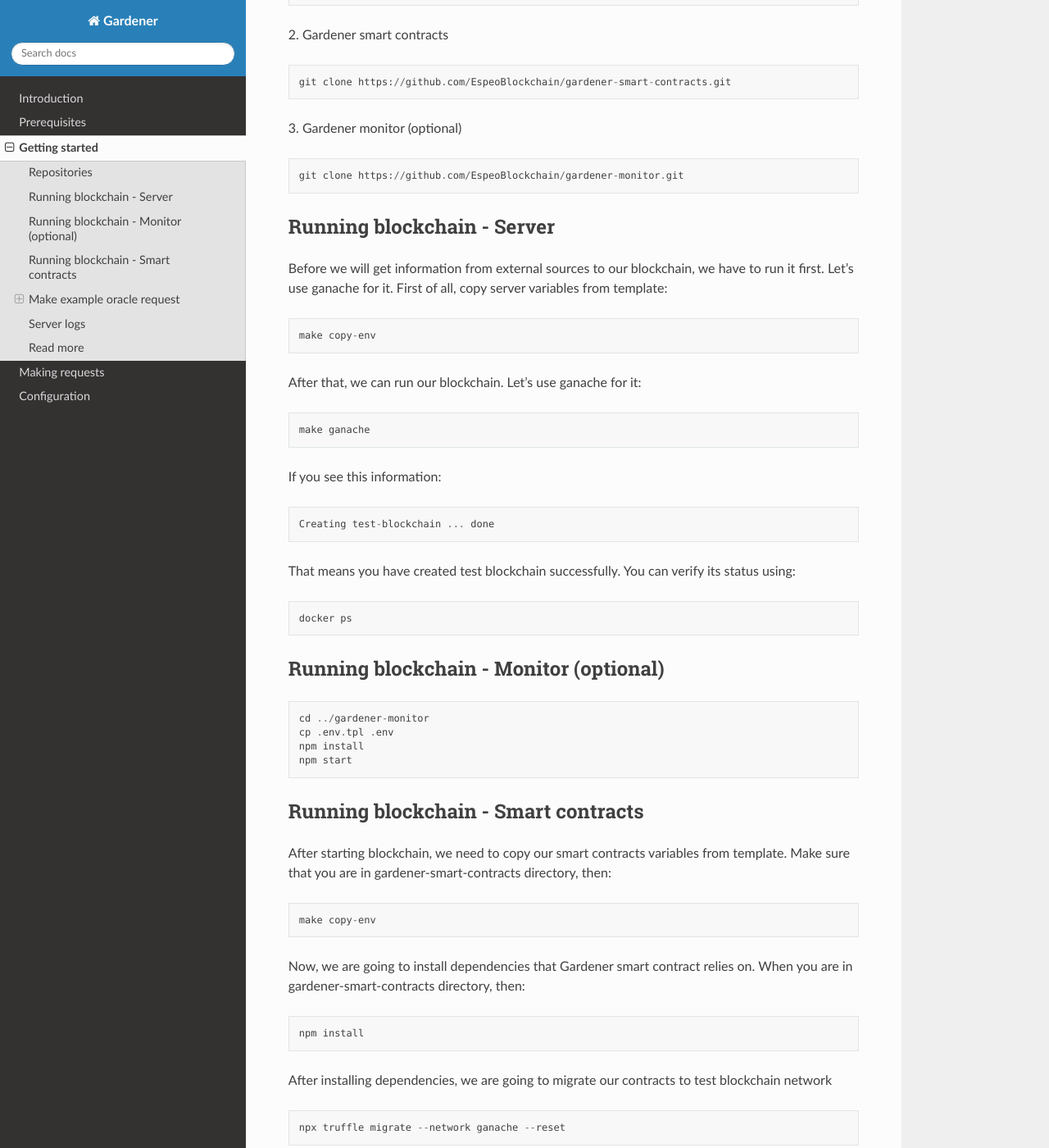
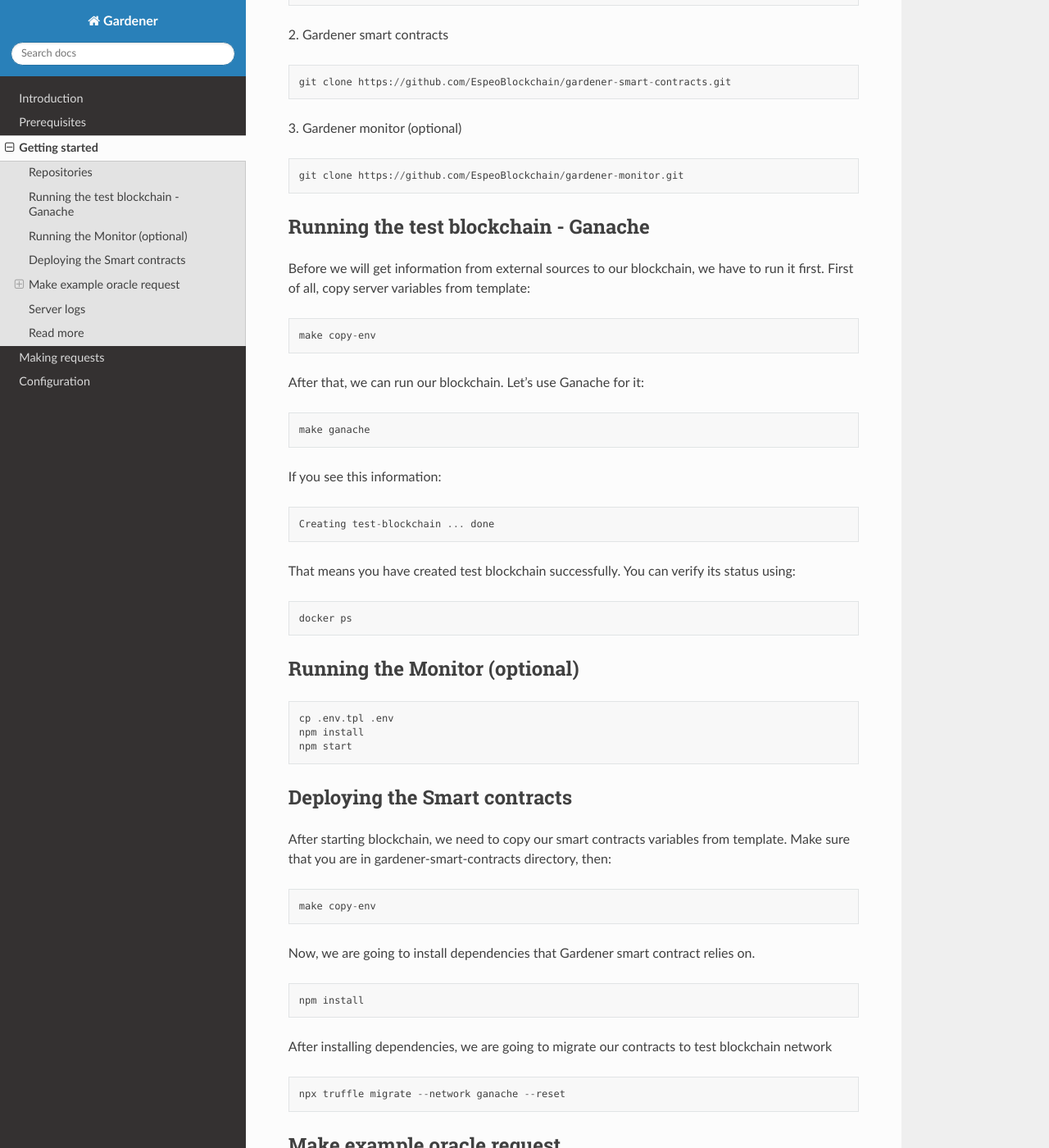
Before and after one commit to EspeoBlockchain/gardener-server, a Sphinx documentation site: the page built from docs/getting-started.rst, in a window 1280 px wide and 1400 px high, scrolled down 396 px. Shown: the whole window at 82% size. Built offline with Sphinx 7.4.7 and the Read the Docs theme 2.0.0, drawn with Linux system fonts in a browser that asks for light colours.

Commit message:
Fixed PR comments

```diff
--- a/docs/getting-started.rst
+++ b/docs/getting-started.rst
@@ -29,16 +29,16 @@ The third one, gardener-monitor is optional and it helps visualizing requests.
   git clone https://github.com/EspeoBlockchain/gardener-monitor.git
 
 
-Running blockchain - Server
+Running the test blockchain - Ganache
 ---------------------------
 
-Before we will get information from external sources to our blockchain, we have to run it first. Let's use ganache for it.
+Before we will get information from external sources to our blockchain, we have to run it first.
 First of all, copy server variables from template:
 ::
 
   make copy-env
 
-After that, we can run our blockchain. Let's use ganache for it:
+After that, we can run our blockchain. Let's use Ganache for it:
 ::
 
   make ganache
@@ -53,16 +53,15 @@ That means you have created test blockchain successfully. You can verify its sta
 
   docker ps
 
-Running blockchain - Monitor (optional)
+Running the Monitor (optional)
 ---------------------------------------
 ::
 
-  cd ../gardener-monitor
   cp .env.tpl .env
   npm install
   npm start
 
-Running blockchain - Smart contracts
+Deploying the Smart contracts
 ------------------------------------
 
 After starting blockchain, we need to copy our smart contracts variables from template.
@@ -71,7 +70,7 @@ Make sure that you are in gardener-smart-contracts directory, then:
 
   make copy-env
 
-Now, we are going to install dependencies that Gardener smart contract relies on. When you are in gardener-smart-contracts directory, then:
+Now, we are going to install dependencies that Gardener smart contract relies on.
 ::
 
   npm install
```
